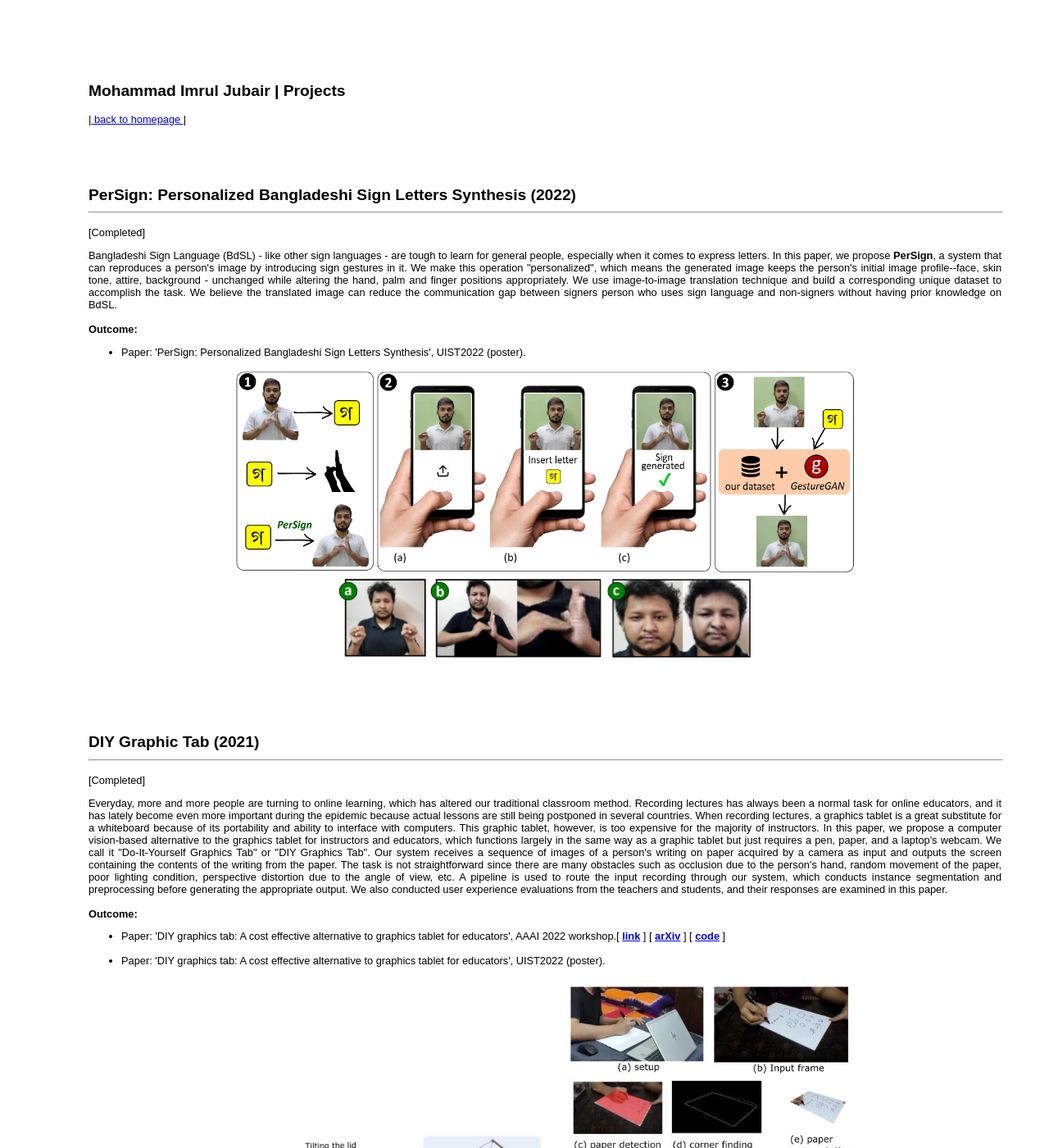
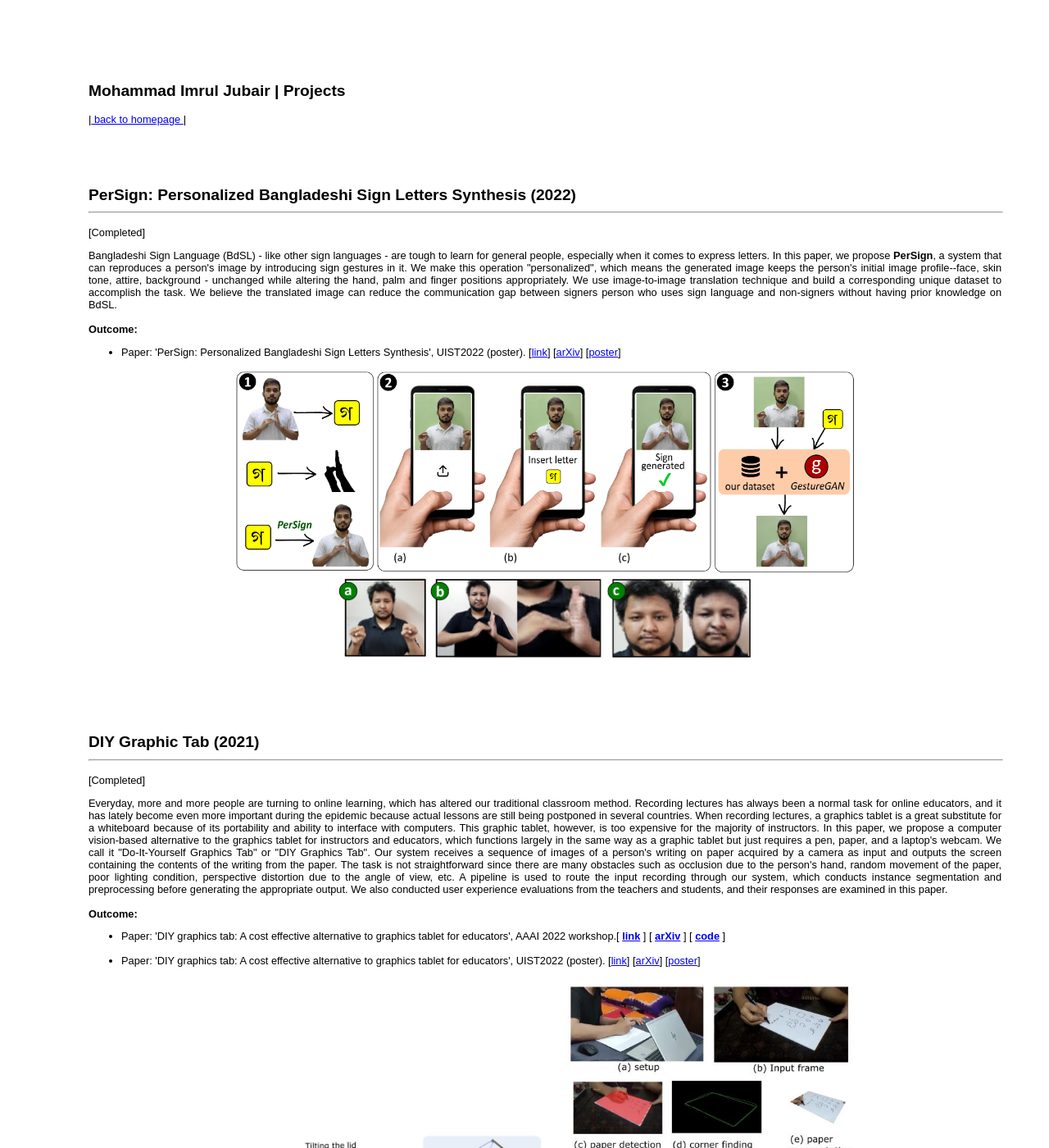
Before and after one commit to imruljubair/imruljubair.github.io, a Jekyll site: the page project/project-page.html, which Jekyll copies as it is, in a window 1280 px wide and 1400 px high. Shown: the whole window at 82% size. Built offline with Jekyll 4.4.1, drawn with Linux system fonts in a browser that asks for light colours.

Commit message:
Update project-page.html

```diff
--- a/project/project-page.html
+++ b/project/project-page.html
@@ -39,7 +39,7 @@ div {
    <strong>Outcome:</strong>
    <br>
 <ul>
-  <li>Paper: 'PerSign: Personalized Bangladeshi Sign Letters Synthesis', UIST2022 (poster).</li>
+  <li>Paper: 'PerSign: Personalized Bangladeshi Sign Letters Synthesis', UIST2022 (poster). [<a href="https://dl.acm.org/doi/10.1145/3526114.3558712">link</a>] [<a href="https://arxiv.org/abs/2209.14591">arXiv</a>] [<a href="papers/PerSignUIST22.pdf">poster</a>]</li>
   </ul>
 
 </p>
@@ -66,7 +66,7 @@ div {
 <ul>
   <li>Paper: 'DIY graphics tab: A cos­t effective alternative to graphics tablet for educators', AAAI 2022 workshop.[ <a href="http://ai4ed.cc/workshops/aaai2022#:~:text=DIY%20Graphics%20Tab%3A%20A%20Cost%2DEffective%20Alternative%20to%20Graphics%20Tablet%20for%20Educators" ; style="font-weight:bold">link</a> ] [ <a href="https://arxiv.org/abs/2112.03269"; style="font-weight:bold">arXiv</a> ] [ <a href="https://github.com/Arafat-yousuf/DIY-Graphic-Tab_Mask-RCNN"; style="font-weight:bold">code</a> ]
   </li><br>
-  <li>Paper: 'DIY graphics tab: A cos­t effective alternative to graphics tablet for educators', UIST2022 (poster).
+  <li>Paper: 'DIY graphics tab: A cos­t effective alternative to graphics tablet for educators', UIST2022 (poster). [<a href="https://dl.acm.org/doi/10.1145/3526114.3558718">link</a>] [<a href="https://arxiv.org/abs/2209.14586">arXiv</a>] [<a href="papers/UIST_DIYGT.pdf">poster</a>]
   </ul>
 
 </p>
```
